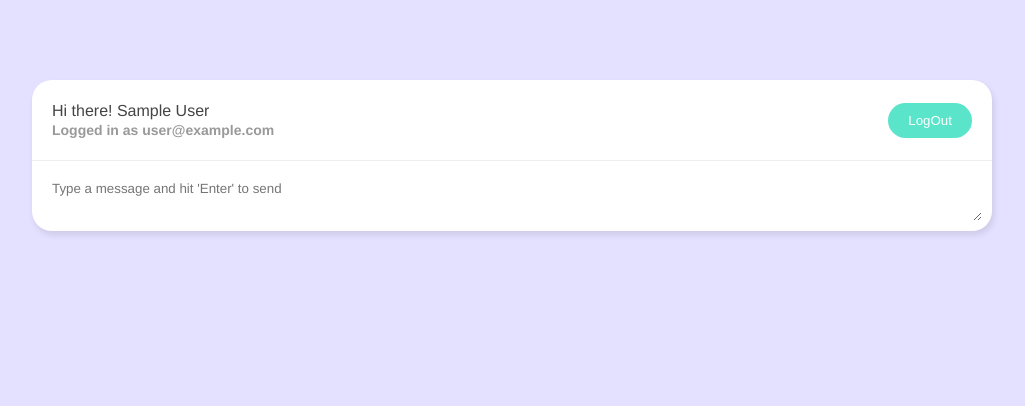
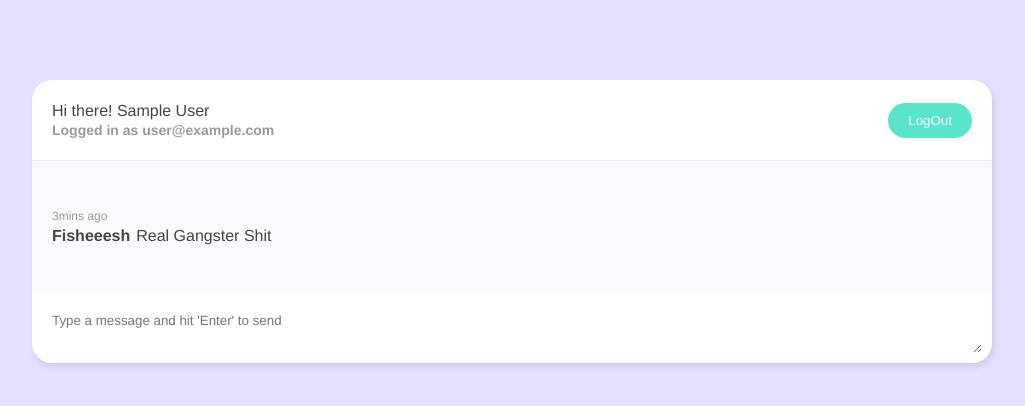
Before and after one commit to fisheeesh/chatty, a Vue app: page /chatroom in a window 1280 px wide. Shown: the top 406 px of the page, without its empty margins (128-1153 px from the left). Built offline with nearby package versions, Linux system fonts and the light colour scheme; no server answers; sample sign-in values are in the browser's storage.

Commit message:
create chat window

```diff
--- /dev/null
+++ b/src/components/ChatWindow.vue
@@ -0,0 +1,44 @@
+<template>
+    <div class="chat-window">
+        <div class="messages">
+            <div class="single">
+                <span class="created-at">3mins ago</span>
+                <span class="name">Fisheeesh</span>
+                <span class="message">Real Gangster Shit</span>
+            </div>
+        </div>
+    </div>
+</template>
+
+<script>
+export default {
+
+}
+</script>
+
+<style>
+.chat-window {
+    background: #f9fafe;
+    padding: 30px 20px;
+}
+.messages {
+    max-height: 400px;
+    overflow: auto;
+    /* background: red; */
+}
+.single {
+    margin: 18px 0;
+    /* background: green; */
+}
+.created-at {
+    display: block;
+    color: #999;
+    font-size: 12px;
+    margin-bottom: 4px;
+}
+.name {
+    font-weight: bold;
+    margin-right: 6px;
+}
+
+</style>
--- a/src/views/ChatRoom.vue
+++ b/src/views/ChatRoom.vue
@@ -1,11 +1,13 @@
 <template>
   <div class="container">
     <NavBar></NavBar>
+    <ChatWindow></ChatWindow>
     <NewChatForm></NewChatForm>
   </div>
 </template>
 
 <script>
+import ChatWindow from '../components/ChatWindow'
 import NewChatForm from '../components/NewChatForm'
 import { watch } from 'vue';
 import NavBar from '../components/NavBar'
@@ -13,6 +15,7 @@
 import getUser from '@/composables/getUser';
 export default {
   components: {
+    ChatWindow,
     NewChatForm, NavBar },
   setup() {
     let router = useRouter()
```
